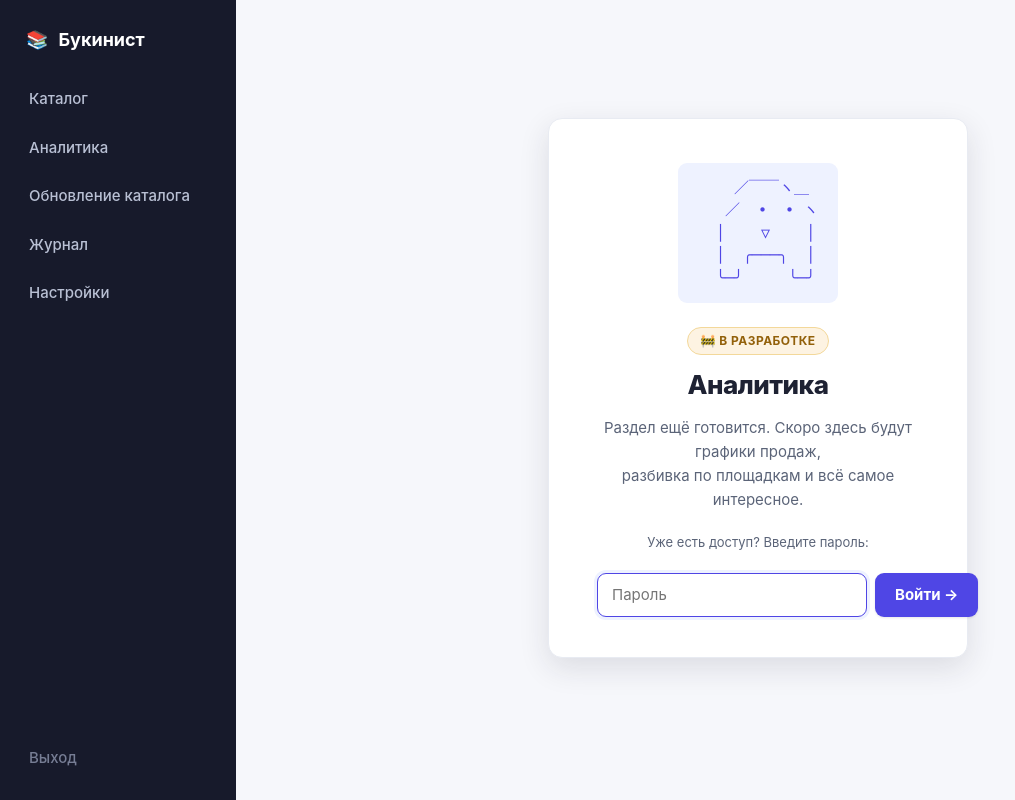
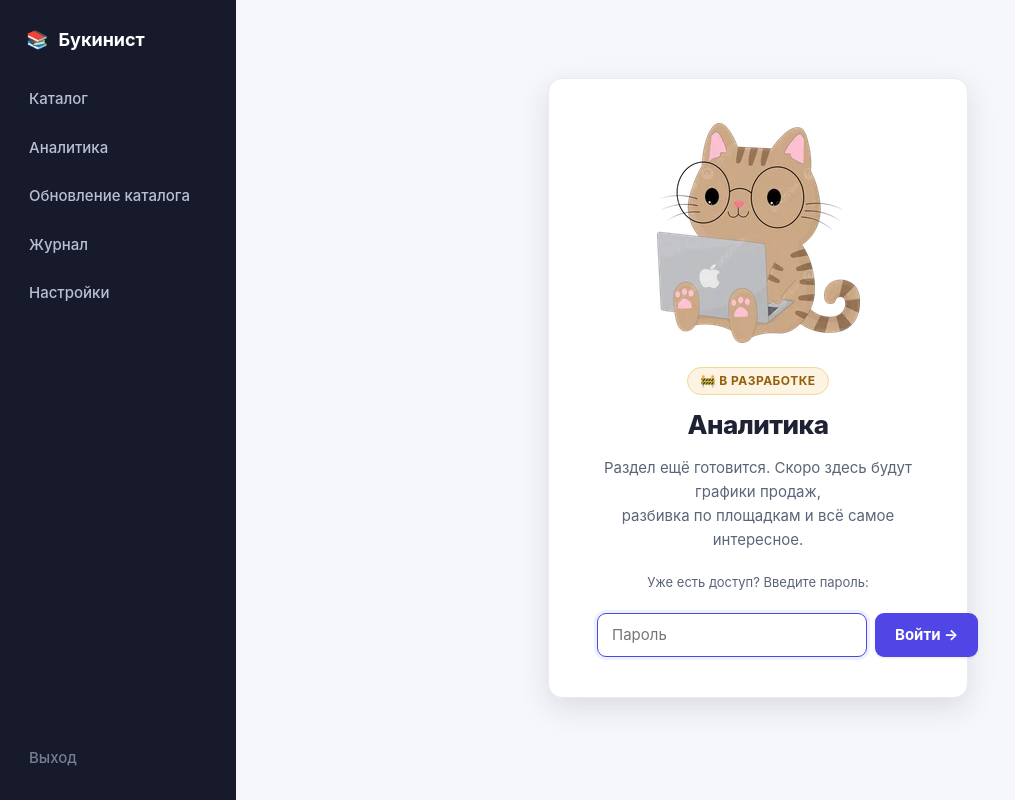
Before and after one commit to kezuo-dev/magaz, a FastAPI app: template app/templates/analytics_stub.html in a window 1280 px wide. Shown: the whole page, without its empty margins (0-1015 px from the left). Run offline with FastAPI, Linux system fonts and the light colour scheme; the template is opened without the code that fills it, so the values that code supplies are empty; the visitor is signed in with stand-in values (Sample User, id 1); parts of the project's set-up code (start-up, migrations or seed data) failed here and were passed over.

Commit message:
Аналитика: заменить ASCII-кота на картинку working-cat.webp

```diff
--- a/app/templates/analytics_stub.html
+++ b/app/templates/analytics_stub.html
@@ -4,15 +4,10 @@
 <div class="an-stub-wrap">
   <div class="an-stub-card">
 
-    <!-- Котик ASCII -->
+    <!-- Котик работающий -->
     <div class="an-stub-cat" aria-hidden="true">
-<pre class="an-cat-art">
-    ／￣￣ヽ＿
-   ／  •  • ヽ
-  │    ▽    │
-  │  ╭───╮  │
-  ╰─╯     ╰─╯
-</pre>
+      <img src="/static/working-cat.webp" alt="котик за работой"
+           class="an-cat-img" width="203" height="220">
     </div>
 
     <div class="an-stub-badge">🚧 В разработке</div>
@@ -53,18 +48,11 @@
   animation: page-in .4s cubic-bezier(.16,1,.3,1);
 }
 .an-stub-cat { margin-bottom: 8px; }
-.an-cat-art {
-  display: inline-block;
-  font-family: ui-monospace, "Cascadia Code", "SF Mono", Menlo, monospace;
-  font-size: 15px; line-height: 1.5;
-  color: var(--accent);
-  background: var(--accent-soft);
-  border-radius: var(--radius-sm);
-  padding: 14px 20px;
-  margin: 0;
-  text-align: left;
-  white-space: pre;
-  letter-spacing: 0;
+.an-cat-img {
+  display: block;
+  margin: 0 auto;
+  border-radius: var(--radius);
+  image-rendering: auto;
 }
 .an-stub-badge {
   display: inline-block;
```
Also changed, not shown: app/static/working-cat.webp (added).
